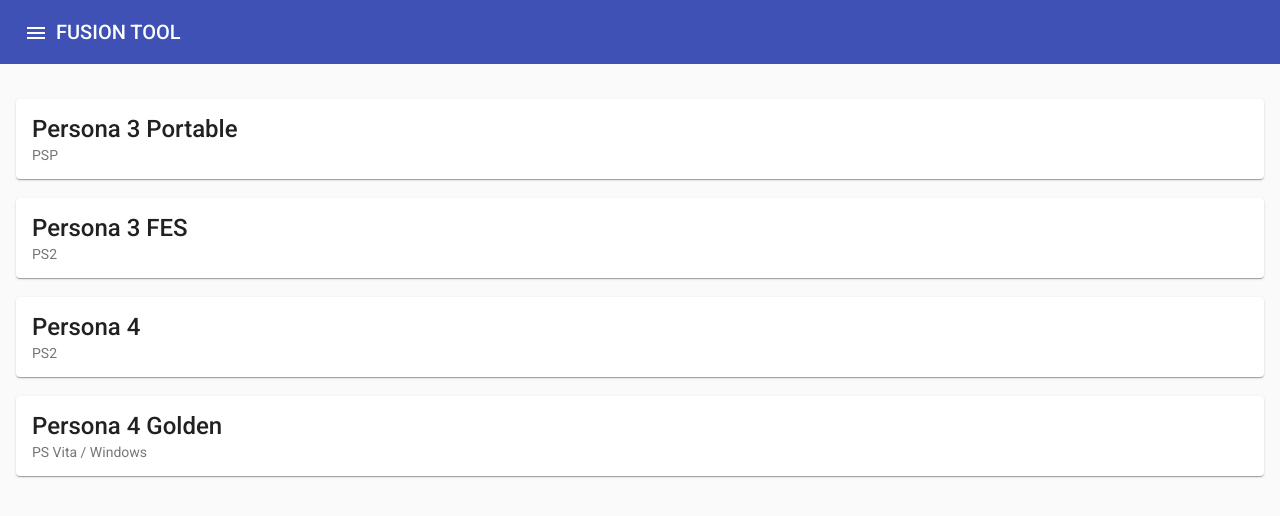
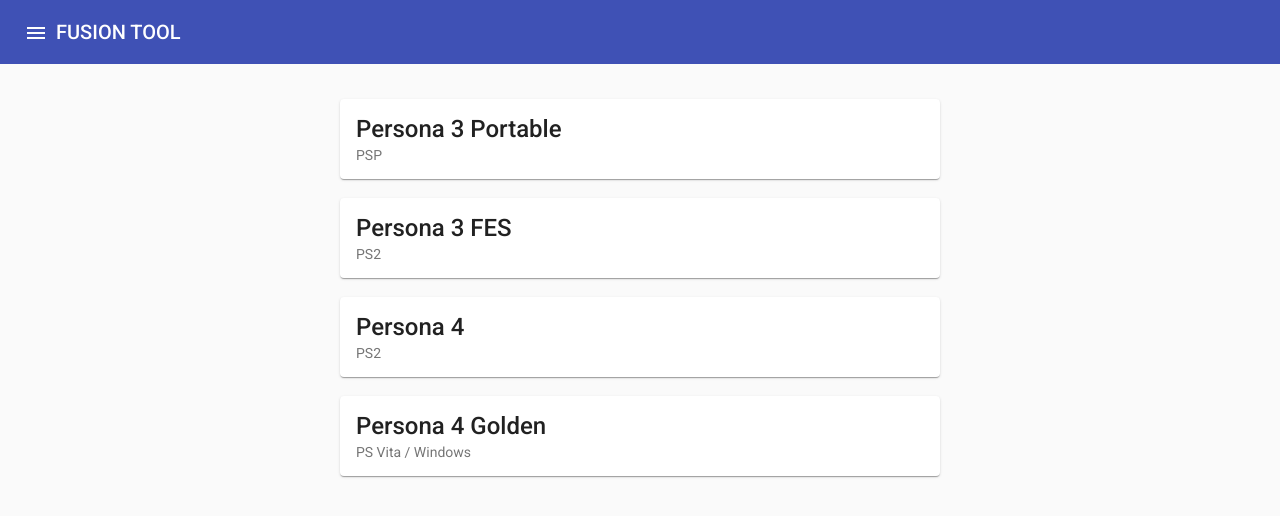
Before and after one commit to nmac11/persona-fusion, an Angular app: page / in a window 1280 px wide. Shown: the top 516 px of the page. Built offline with nearby package versions, Linux system fonts and the light colour scheme.

Commit message:
Add max width on home page

```diff
--- a/src/app/components/home/home.component.html
+++ b/src/app/components/home/home.component.html
@@ -1,4 +1,4 @@
-<div style="padding: 16px;">
+<div style="padding: 16px; max-width: 600px; margin: auto;">
   <a *ngFor="let link of links" [routerLink]="link.url" style="text-decoration: none; padding: 16px;">
     <mat-card class="card">
       <mat-card-content>
```
